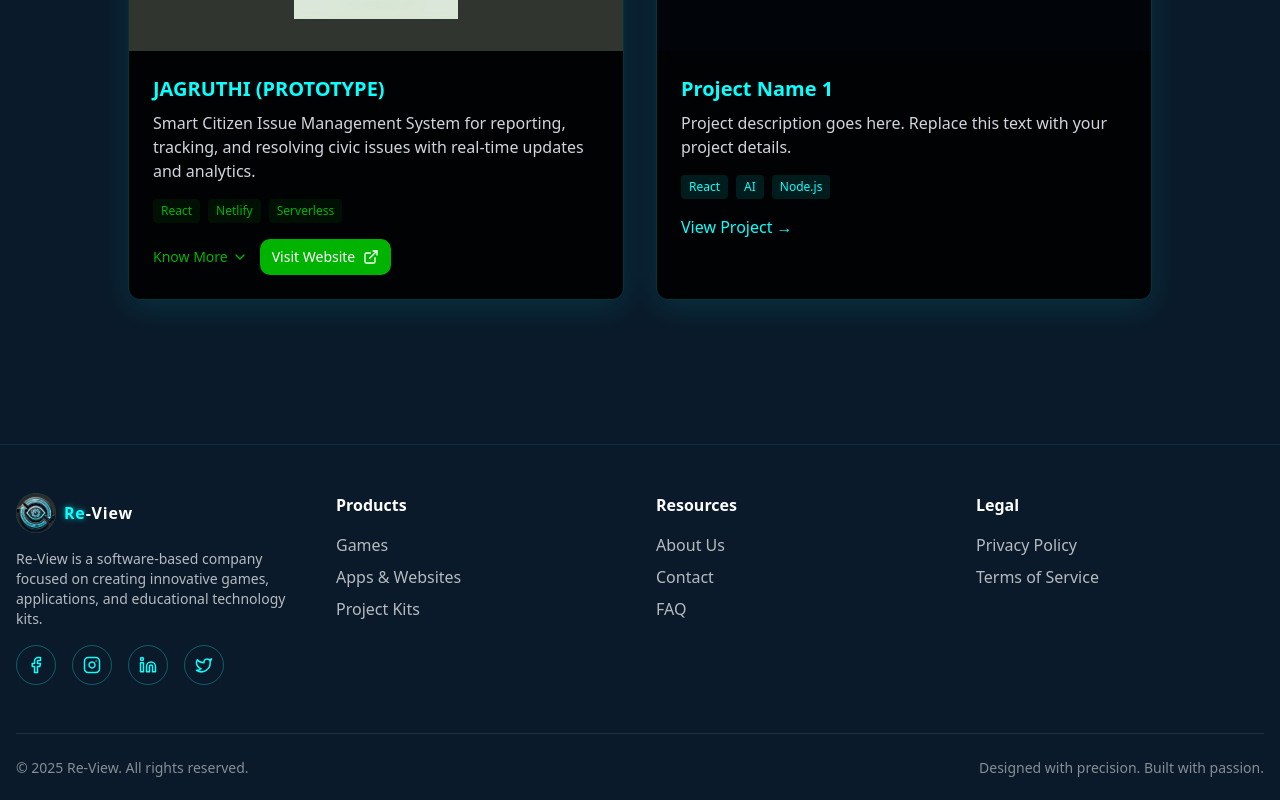
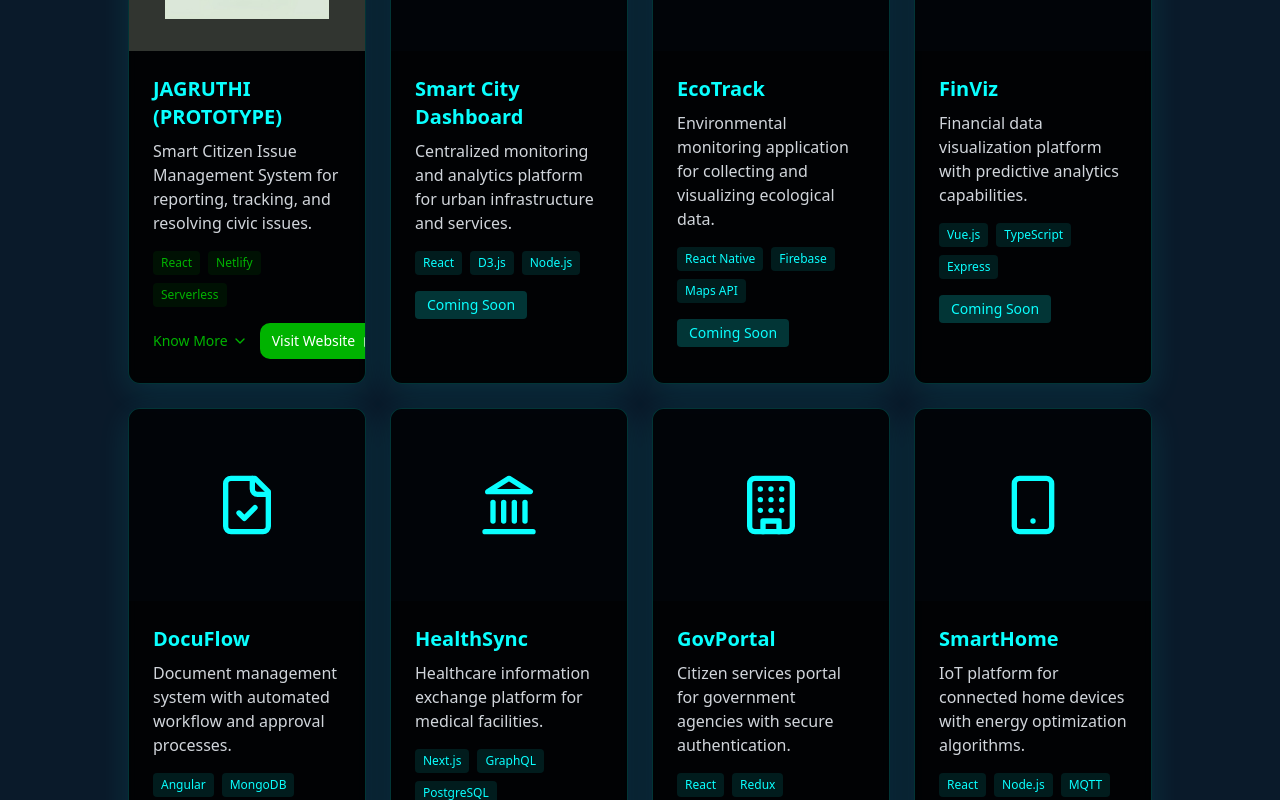
Before and after one commit to review25/re-view-portal-V.02, a React (Vite) app: page /studios in a window 1280 px wide. Shown: the part 840-1640 px from the top of the page. Built offline with nearby package versions, Linux system fonts and the light colour scheme; sample sign-in values are in the browser's storage.

Commit message:
feat: Add default project placeholders
Adds placeholders for default projects with a "Coming Soon" message, ensuring a fixed display of 8 projects per page.

```diff
--- a/src/pages/Studios.tsx
+++ b/src/pages/Studios.tsx
@@ -11,6 +11,59 @@ import { Collapsible, CollapsibleContent, CollapsibleTrigger } from "@/component
 
 const Studios = () => {
   const [isJagruthiOpen, setIsJagruthiOpen] = useState(false);
+
+  // Coming soon projects data
+  const comingSoonProjects = [
+    {
+      id: 1,
+      title: "Smart City Dashboard",
+      description: "Centralized monitoring and analytics platform for urban infrastructure and services.",
+      tags: ["React", "D3.js", "Node.js"],
+      icon: <Building className="w-16 h-16 text-review-cyan" />
+    },
+    {
+      id: 2,
+      title: "EcoTrack",
+      description: "Environmental monitoring application for collecting and visualizing ecological data.",
+      tags: ["React Native", "Firebase", "Maps API"],
+      icon: <Shield className="w-16 h-16 text-review-cyan" />
+    },
+    {
+      id: 3,
+      title: "FinViz",
+      description: "Financial data visualization platform with predictive analytics capabilities.",
+      tags: ["Vue.js", "TypeScript", "Express"],
+      icon: <BarChart className="w-16 h-16 text-review-cyan" />
+    },
+    {
+      id: 4,
+      title: "DocuFlow",
+      description: "Document management system with automated workflow and approval processes.",
+      tags: ["Angular", "MongoDB", "AWS"],
+      icon: <FileCheck className="w-16 h-16 text-review-cyan" />
+    },
+    {
+      id: 5,
+      title: "HealthSync",
+      description: "Healthcare information exchange platform for medical facilities.",
+      tags: ["Next.js", "GraphQL", "PostgreSQL"],
+      icon: <Landmark className="w-16 h-16 text-review-cyan" />
+    },
+    {
+      id: 6,
+      title: "GovPortal",
+      description: "Citizen services portal for government agencies with secure authentication.",
+      tags: ["React", "Redux", "Java Spring"],
+      icon: <Building className="w-16 h-16 text-review-cyan" />
+    },
+    {
+      id: 7,
+      title: "SmartHome",
+      description: "IoT platform for connected home devices with energy optimization algorithms.",
+      tags: ["React", "Node.js", "MQTT"],
+      icon: <Smartphone className="w-16 h-16 text-review-cyan" />
+    }
+  ];
 
   useEffect(() => {
     window.scrollTo(0, 0);
@@ -82,8 +135,8 @@ const Studios = () => {
             <div>
               <h2 className="text-2xl font-bold text-review-cyan mb-6">Featured Projects</h2>
 
-              <div className="grid grid-cols-1 md:grid-cols-2 gap-8 mb-16">
-                {/* JAGRUTHI Project - New Project */}
+              <div className="grid grid-cols-1 sm:grid-cols-2 lg:grid-cols-4 gap-6 mb-16">
+                {/* JAGRUTHI Project */}
                 <AnimatedCard delay={100} className="glass-card rounded-xl overflow-hidden">
                   <div className="h-48 bg-[#F2FCE2]/20 flex items-center justify-center">
                     <img
@@ -95,7 +148,7 @@ const Studios = () => {
                   <div className="p-6">
                     <h3 className="text-review-cyan font-semibold text-xl mb-2">JAGRUTHI (PROTOTYPE)</h3>
                     <p className="text-gray-300 mb-4">
-                      Smart Citizen Issue Management System for reporting, tracking, and resolving civic issues with real-time updates and analytics.
+                      Smart Citizen Issue Management System for reporting, tracking, and resolving civic issues.
                     </p>
 
                     <div className="flex flex-wrap gap-2 mb-4">
@@ -112,6 +165,7 @@ const Studios = () => {
                               variant="ghost"
                               size="sm"
                               className="text-[#00b300] hover:text-[#007d00] hover:bg-[#004d00]/10 transition-colors flex items-center gap-1 p-0"
+                              onClick={() => setIsJagruthiOpen(!isJagruthiOpen)}
                             >
                               {isJagruthiOpen ? (
                                 <>
@@ -152,22 +206,30 @@ const Studios = () => {
                   </div>
                 </AnimatedCard>
 
-                {/* Project 1 */}
-                <AnimatedCard delay={200} className="glass-card rounded-xl overflow-hidden">
+                {/* Coming Soon Projects */}
+                {comingSoonProjects.map((project, index) => (
+                  <AnimatedCard
+                    key={project.id}
+                    delay={(index + 1) * 100}
+                    className="glass-card rounded-xl overflow-hidden"
+                  >
                     <div className="h-48 bg-review-black/30 flex items-center justify-center">
-                    <Code className="w-16 h-16 text-review-cyan" />
+                      {project.icon}
                     </div>
                     <div className="p-6">
-                    <h3 className="text-review-cyan font-semibold text-xl mb-2">Project Name 1</h3>
-                    <p className="text-gray-300 mb-4">Project description goes here. Replace this text with your project details.</p>
+                      <h3 className="text-review-cyan font-semibold text-xl mb-2">{project.title}</h3>
+                      <p className="text-gray-300 mb-4">{project.description}</p>
                       <div className="flex flex-wrap gap-2 mb-4">
-                      <span className="text-xs bg-review-cyan/10 text-review-cyan px-2 py-1 rounded">React</span>
-                      <span className="text-xs bg-review-cyan/10 text-review-cyan px-2 py-1 rounded">AI</span>
-                      <span className="text-xs bg-review-cyan/10 text-review-cyan px-2 py-1 rounded">Node.js</span>
+                        {project.tags.map((tag, i) => (
+                          <span key={i} className="text-xs bg-review-cyan/10 text-review-cyan px-2 py-1 rounded">{tag}</span>
+                        ))}
                       </div>
-                    <a href="#" className="text-review-cyan hover:text-review-cyan/80 transition-colors">View Project →</a>
+                      <div className="bg-review-cyan/20 text-review-cyan py-1 px-3 rounded text-sm inline-block">
+                        Coming Soon
+                      </div>
                     </div>
                   </AnimatedCard>
+                ))}
               </div>
             </div>
           </div>
```
Lines whose indentation alone changed are shown as unchanged.
